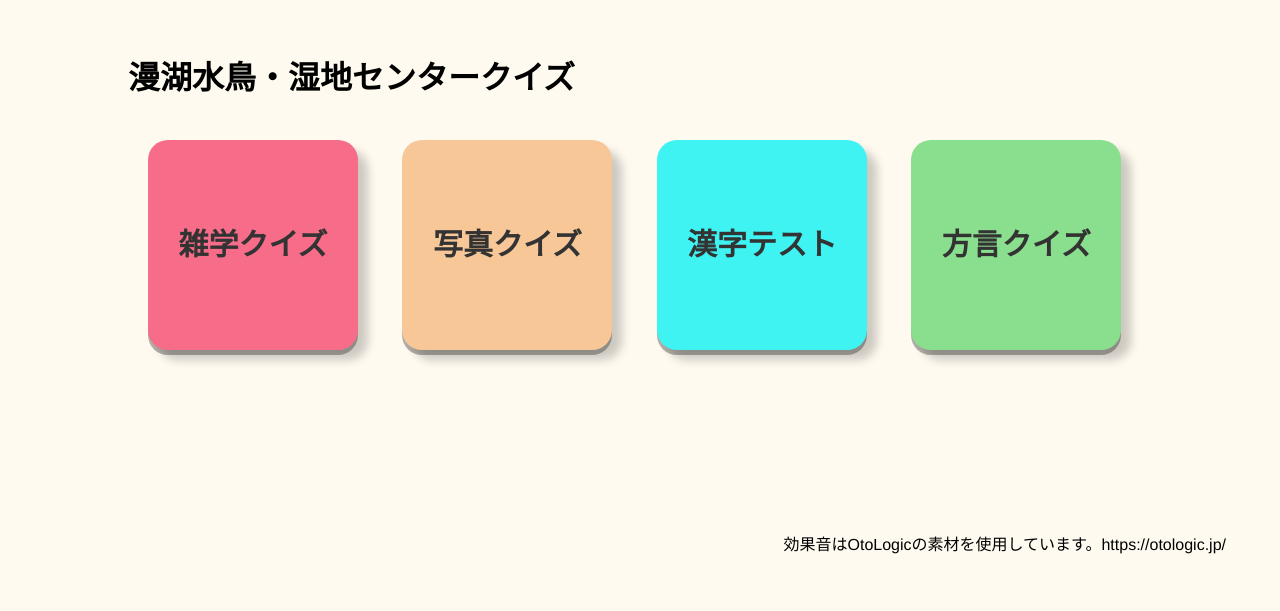
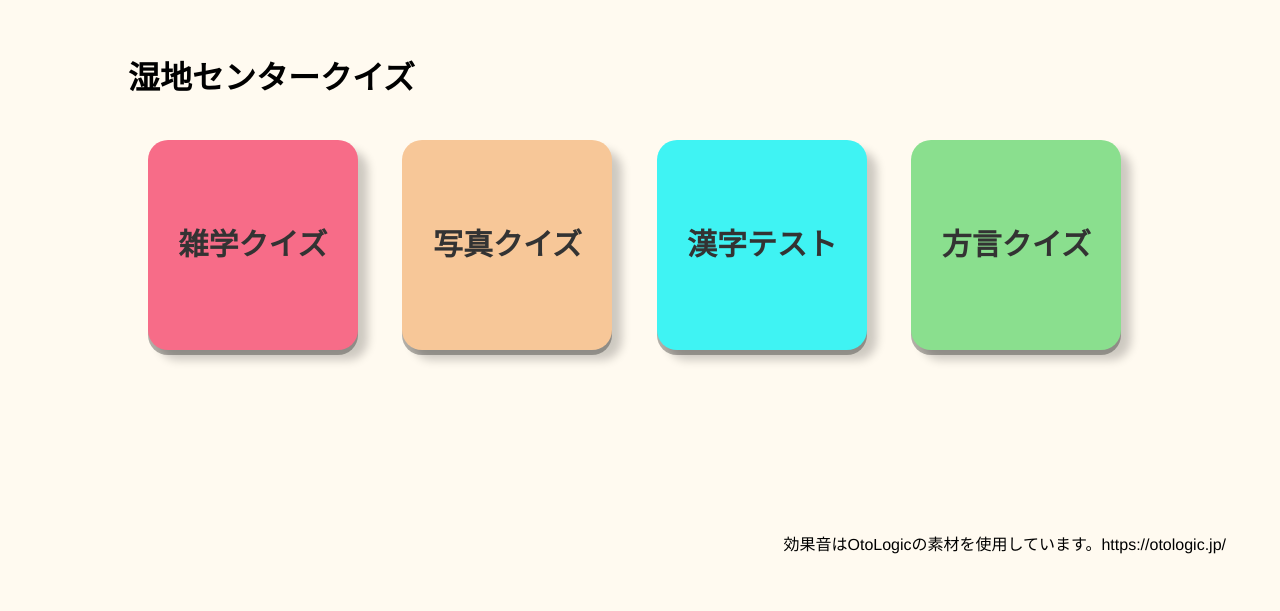
Before and after one commit to tok-wat/MizudoriQuiz, a plain HTML site: page index.html in a window 1280 px wide. Shown: the part 189-800 px from the top of the page. Drawn offline with Linux system fonts and the light colour scheme.

Commit message:
Update index.html

```diff
--- a/index.html
+++ b/index.html
@@ -10,7 +10,7 @@
 <div class="quiz">
     <div class="inner-block">
         <div id  = "quiz-top"></div>
-            <h1>漫湖水鳥・湿地センタークイズ</h1>
+            <h1>湿地センタークイズ</h1>
         <div id = "quiz-below">
             <a href="quiz_text.html"><div class="start", style = "background-color: rgb(247, 108, 136);">雑学クイズ</div></a>
             <a href="quiz_image.html"><div class="start", style = "background-color: rgb(247, 199, 152);">写真クイズ</div></a>
```
